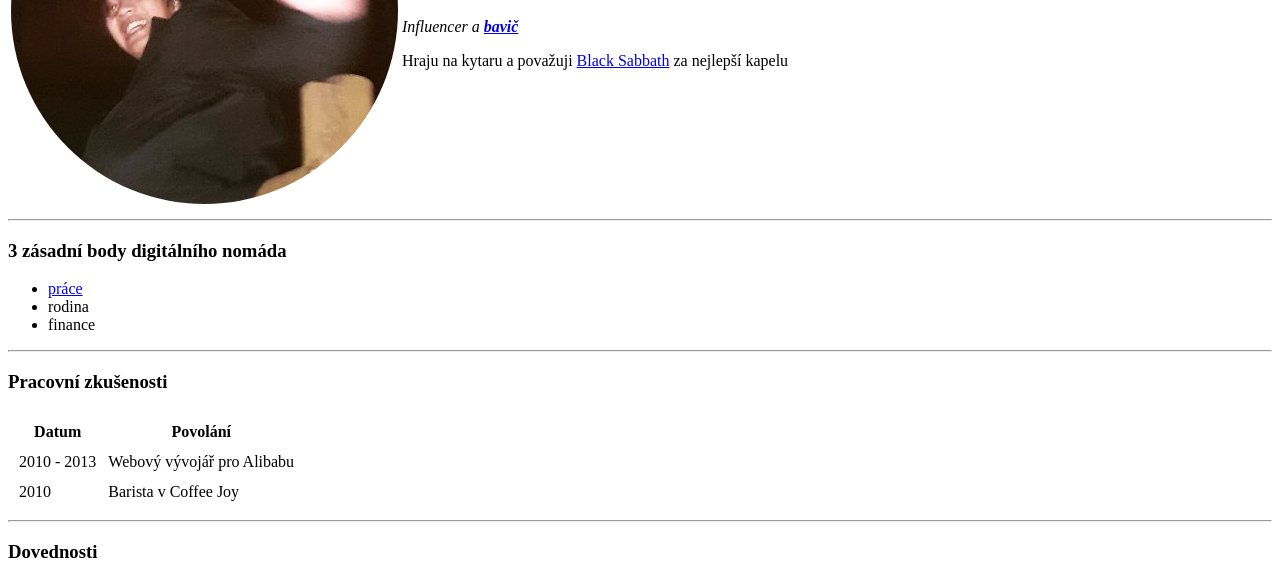
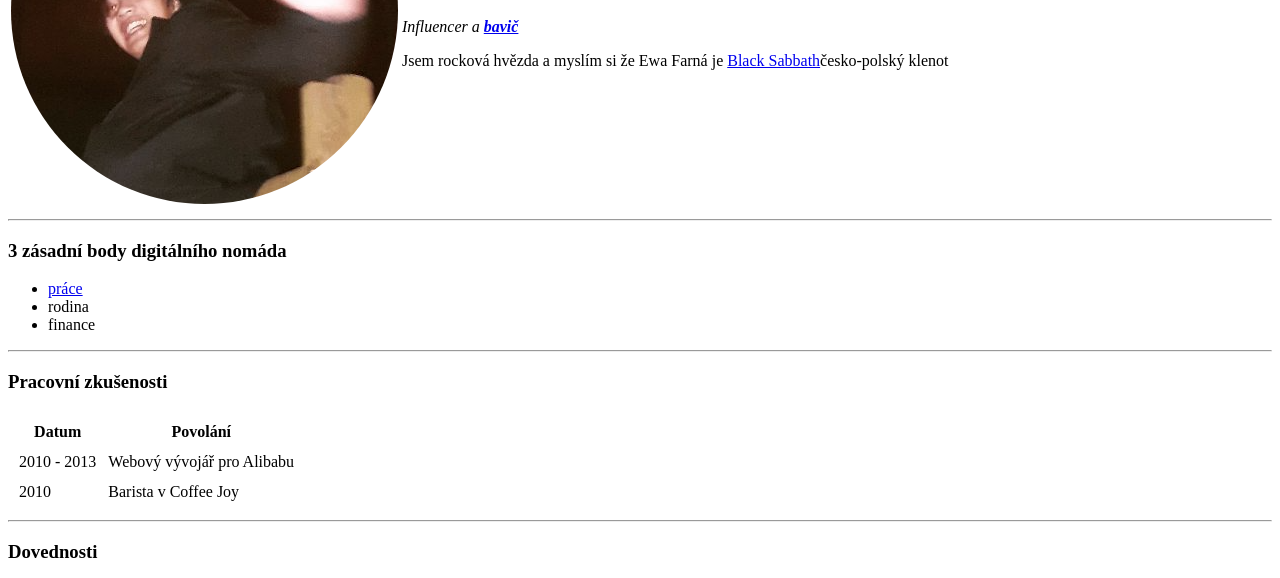
Before and after one commit to narttiv/CV, a plain HTML site: page index.html in a window 1280 px wide. Shown: the part 194-772 px from the top of the page. Drawn offline with Linux system fonts and the light colour scheme.

Commit message:
Update index.html

```diff
--- a/index.html
+++ b/index.html
@@ -11,7 +11,7 @@
         <td><img src="images/vitek1.png" alt="profilová fotka Vítka Caa"></td>
         <td><h1>Vítek Cao</h1>
         <p><em> Influencer a <strong><a href="https://www.divorcedgirlsmiling.com/what-women-are-attracted-to-a-guy-who-makes-us-laugh/">bavič</a></strong> </em></p>
-        <p> Hraju na kytaru a považuji <a href="https://www.youtube.com/watch?v=0qanF-91aJo">Black Sabbath</a> za nejlepší kapelu</p></td>
+        <p> Jsem rocková hvězda a myslím si že Ewa Farná je <a href="https://www.youtube.com/watch?v=B0pibAWs4lo">Black Sabbath</a>česko-polský klenot</p></td>
       </tr>
     </table>
 
```
